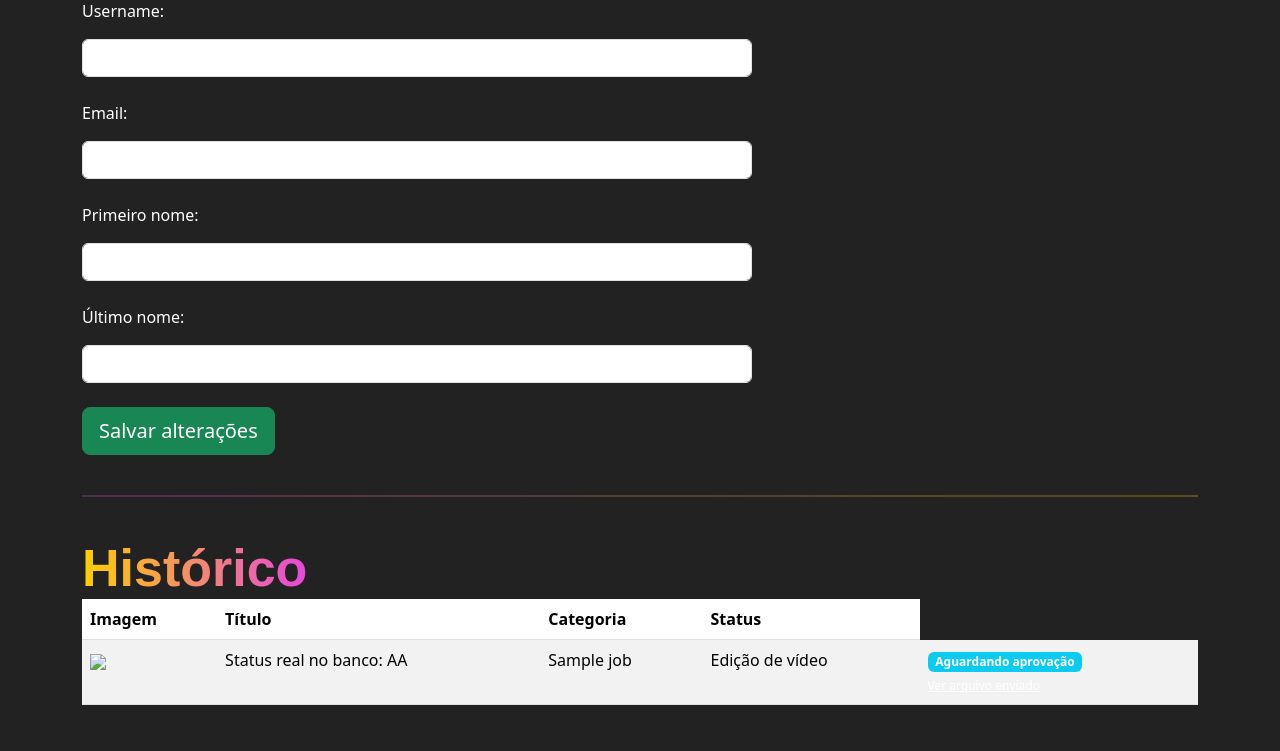
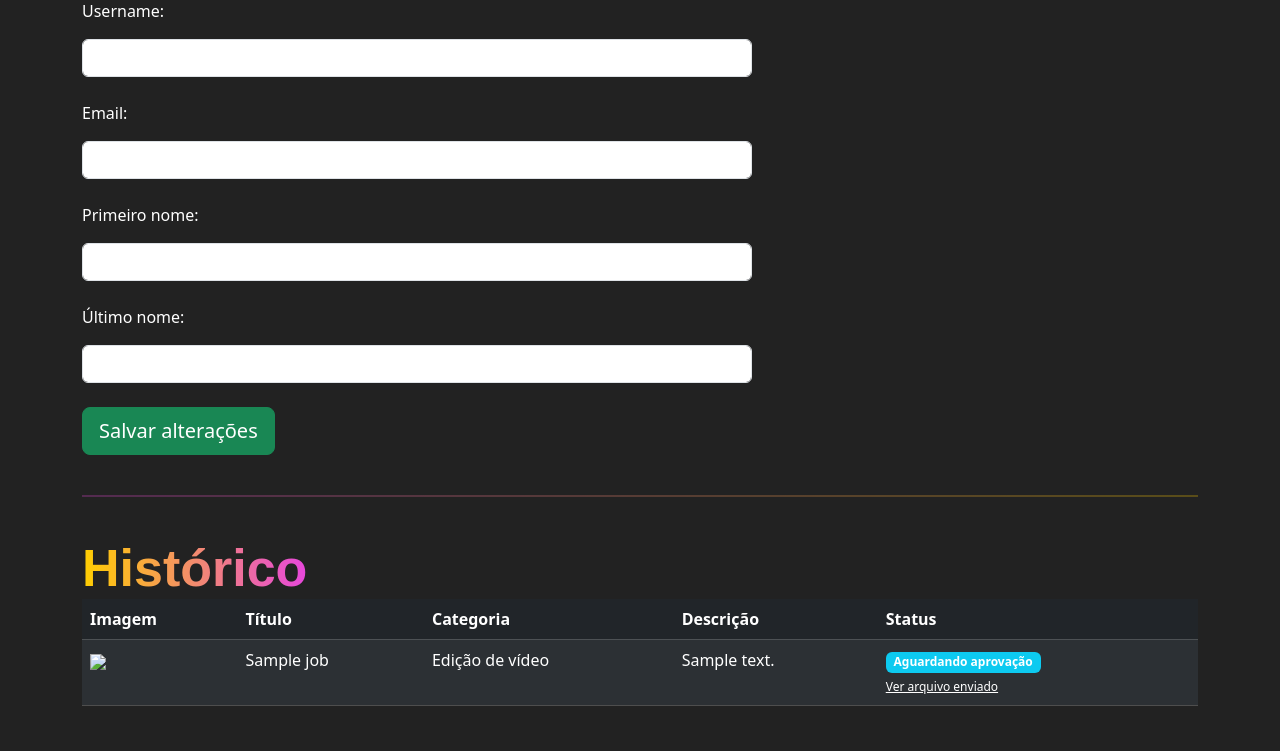
Before and after one commit to Emersoninho/sistema_de_freelancer, a Django app: template jobs/templates/perfil.html in a window 1280 px wide. Shown: the part 49-800 px from the top of the page. Run offline with Django 5.2, Linux system fonts and the light colour scheme; the template is opened without the code that fills it: most values are stand-ins (such as "Sample title", 1, 10 or a date in 2020); data that the repository does not hold is empty; some libraries are stand-ins or nearby versions.

Commit message:
atualização final

```diff
--- a/jobs/models.py
+++ b/jobs/models.py
@@ -31,8 +31,8 @@ class Jobs(models.Model):
     profissional = models.ForeignKey(User, on_delete=models.SET_NULL, null=True, blank=True)
     reservado = models.BooleanField(default=False)
     # Adicionado choices=status_choices aqui
-    status = models.CharField(max_length=2, choices=status_choices, default='AA')
-    arquivo_final = models.FileField(null=True, blank=True)
+    status = models.CharField(max_length=2, choices=status_choices, default='C')
+    arquivo_final = models.FileField(null=True)
     # Adicione esta linha:
     usuario_postou = models.ForeignKey(User, on_delete=models.CASCADE, related_name='jobs_postados', null=True, blank=True)
 
--- a/jobs/templates/perfil.html
+++ b/jobs/templates/perfil.html
@@ -40,12 +40,14 @@
     <br>
 
     <h4 class="titulo">Histórico</h4>
-    <table style="background-color: #222; color: white;" class="table table-striped">
+    <table class="table table-dark table-striped">
+
         <thead>
             <tr>
                 <th scope="col">Imagem</th>
                 <th scope="col">Título</th>
                 <th scope="col">Categoria</th>
+                <th scope="col">Descrição</th>
                 <th scope="col">Status</th>
             </tr>
         </thead>
@@ -57,11 +59,13 @@
                             <img width="100px" src="{{job.referencias.all.0.arquivo.url}}">
                         {% endif %}
                     </th>
-                    <td>Status real no banco: {{job.status}}</td>
+
                     <td>{{job.titulo}}</td>
+
                     <td>
                         {% if job.categoria == 'D' %} Design {% else %} Edição de vídeo {% endif %}
                     </td>
+                    <td>{{job.descricao}}</td>
                    <td>
                         {% if job.status|slugify == "aa" %}
                             <span class="badge bg-info">Aguardando aprovação</span>
--- a/static/jobs/css/perfil.css
+++ b/static/jobs/css/perfil.css
@@ -2,6 +2,16 @@
     background-color: #222;
     color: white;
 }
+
+.fundo tbody tr {
+    border-bottom: 1px solid rgba(255, 255, 255, 0.2); /* listra branca suave */
+}
+
+.table.fundo.table-striped tbody tr:nth-of-type(even) {
+    background-color: rgba(255, 255, 255, 0.05); /* listra leve entre linhas */
+}
+
+
 
 .borda-degrade{
     border: 1px solid transparent;
```
Also changed, not shown: jobs/views.py (+8 -8 lines), jobs/migrations/0005_alter_jobs_profissional_alter_jobs_status.py (added), jobs/migrations/0006_alter_jobs_arquivo_final.py (added).
